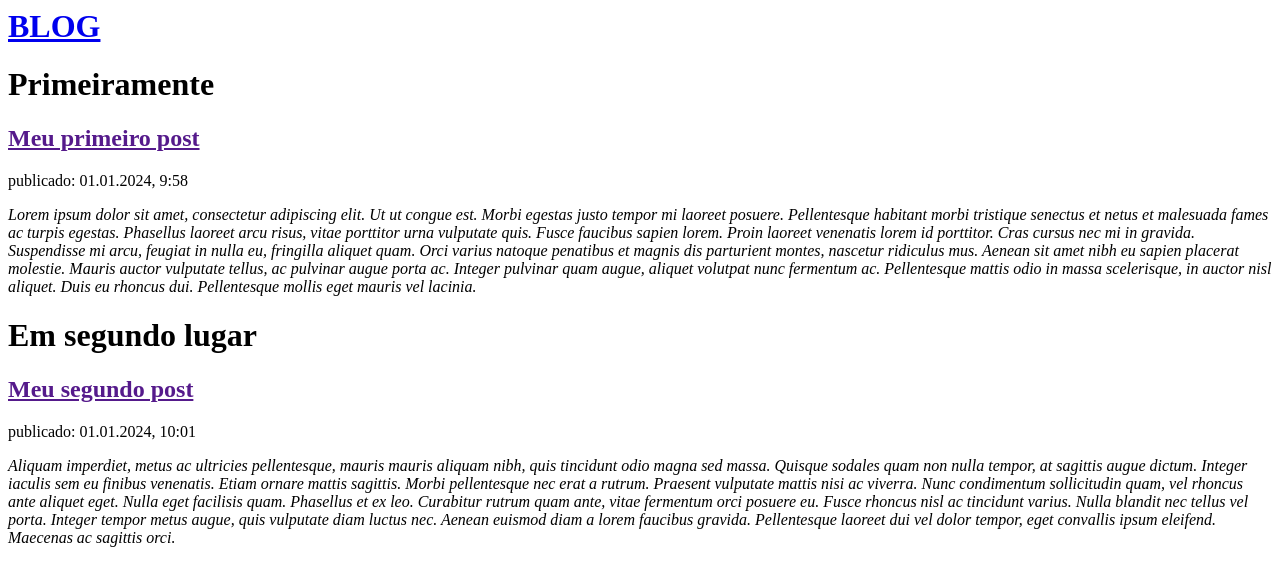
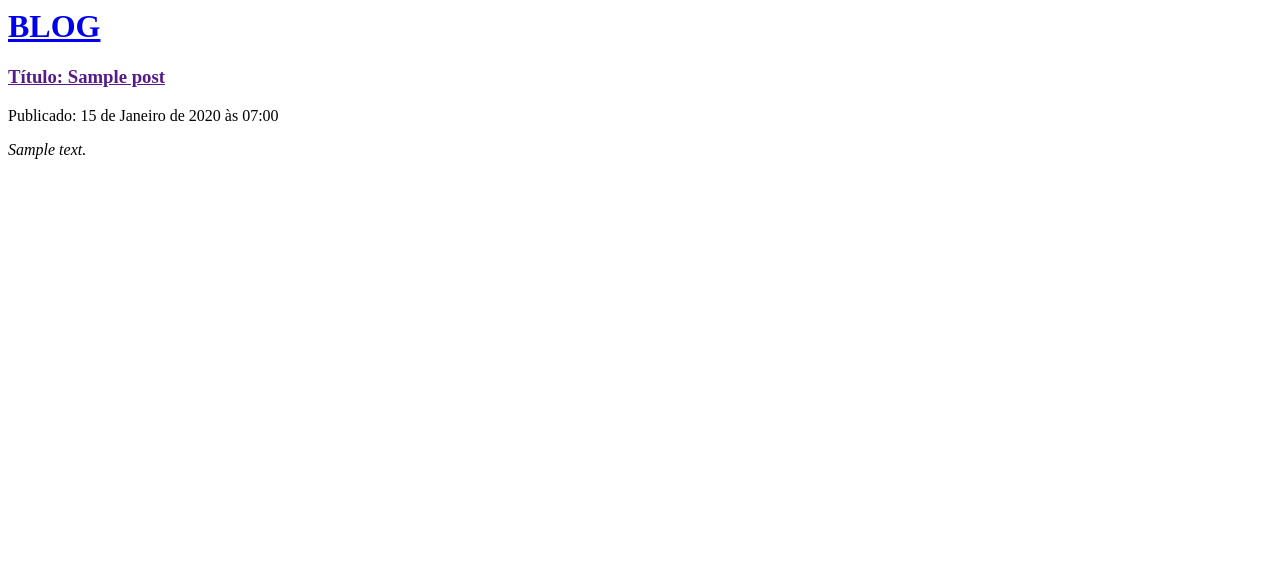
Before and after one commit to pedrolporto/meu_primeiro_blog, a Django app: page / in a window 1280 px wide. Shown: the top 586 px of the page. Run offline with Django 4.2, Linux system fonts and the light colour scheme; tables that the repository leaves empty hold one stand-in row (values such as "Sample post").

Commit message:
Posts dinâmicos de acordo com registros no DB.

```diff
--- a/meusite/blog/templates/blog/listar_post.html
+++ b/meusite/blog/templates/blog/listar_post.html
@@ -8,7 +8,24 @@
         <div>
             <h1><a href="/">BLOG</a></h1>
         </div>
-        <div>
+        <!-- <div>
+            <pre>
+            {{ posts }}
+            </br>
+            {% for post in posts %}
+                </br>
+                {{post}}
+            {% endfor %}
+            </pre>
+        </div> -->
+        {% for post in posts %}
+            <div>
+                <h3><a href="">Título: {{ post.titulo }}</a></h3>
+                <p>Publicado: {{ post.data_publicacao }}</p>
+                <em>{{ post.texto }}</em>
+            </div>
+        {% endfor %}
+        <!-- <div>
             <h1>Primeiramente</h1>
             <h2><a href="">Meu primeiro post</a></h2>
             <p>publicado: 01.01.2024, 9:58</p>
@@ -19,6 +36,6 @@
             <h2><a href="">Meu segundo post</a></h2>
             <p>publicado: 01.01.2024, 10:01</p>
             <em>Aliquam imperdiet, metus ac ultricies pellentesque, mauris mauris aliquam nibh, quis tincidunt odio magna sed massa. Quisque sodales quam non nulla tempor, at sagittis augue dictum. Integer iaculis sem eu finibus venenatis. Etiam ornare mattis sagittis. Morbi pellentesque nec erat a rutrum. Praesent vulputate mattis nisi ac viverra. Nunc condimentum sollicitudin quam, vel rhoncus ante aliquet eget. Nulla eget facilisis quam. Phasellus et ex leo. Curabitur rutrum quam ante, vitae fermentum orci posuere eu. Fusce rhoncus nisl ac tincidunt varius. Nulla blandit nec tellus vel porta. Integer tempor metus augue, quis vulputate diam luctus nec. Aenean euismod diam a lorem faucibus gravida. Pellentesque laoreet dui vel dolor tempor, eget convallis ipsum eleifend. Maecenas ac sagittis orci. </em>
-        </div>
+        </div> -->
     </body>
 </html>
--- a/meusite/blog/views.py
+++ b/meusite/blog/views.py
@@ -1,6 +1,9 @@
 from django.shortcuts import render
+from django.utils import timezone
+from .models import Post
 
 # Create your views here.
 
 def listar_post(request):
-    return render(request, 'blog/listar_post.html', {})
+    posts = Post.objects.filter(data_publicacao__lte=timezone.now()).order_by('data_publicacao')
+    return render(request, 'blog/listar_post.html', {'posts': posts})
```
